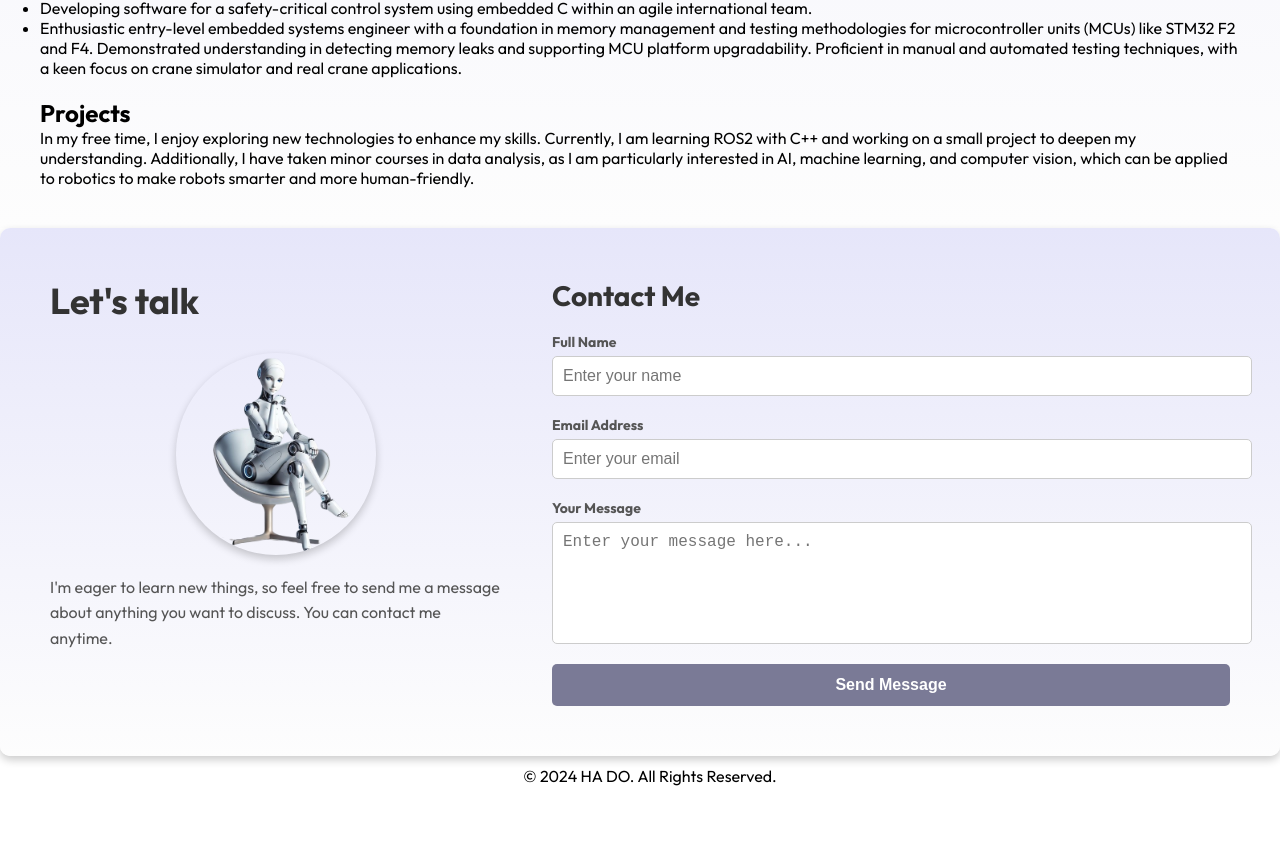
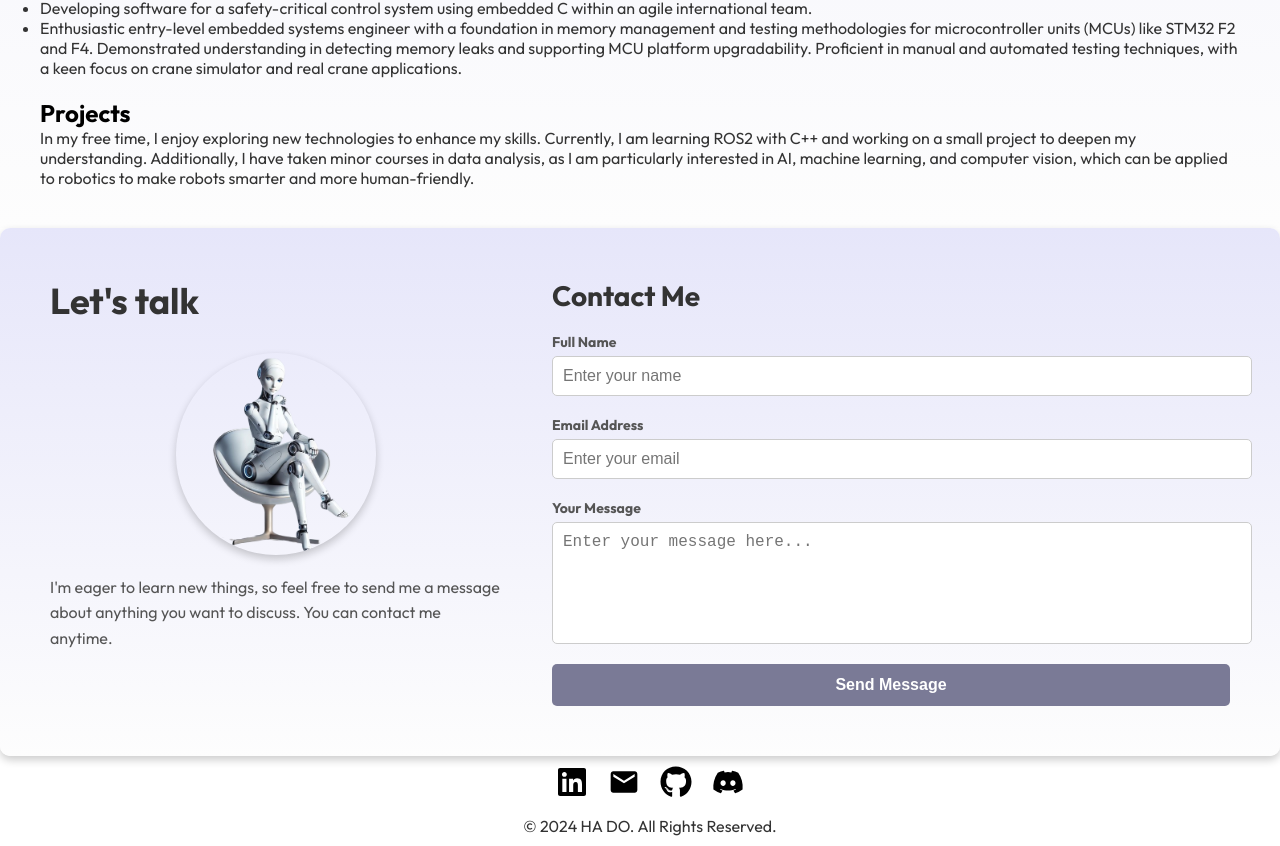
Before and after one commit to khanhhado1208/ha-portfolio, a React (Vite) app: page / in a window 1280 px wide. Shown: the part 1200-2046 px from the top of the page. Before the commit the page ends 1996 px from the top, so only its background shows below. Built offline with nearby package versions, Linux system fonts and the light colour scheme.

Commit message:
update footer

```diff
--- a/package.json
+++ b/package.json
@@ -17,6 +17,7 @@
     "@fontsource/roboto": "^5.1.0",
     "react": "^18.3.1",
     "react-dom": "^18.3.1",
+    "react-icons": "^5.3.0",
     "react-router-dom": "^7.0.1"
   },
   "devDependencies": {
--- a/src/Components/Footer/Footer.css
+++ b/src/Components/Footer/Footer.css
@@ -7,3 +7,26 @@
     bottom: 0;
     width: 100%;
   }
+  .footer-icons {
+    display: flex;
+    justify-content: center;
+    align-items: center;
+    gap: 20px;
+    margin-bottom: 10px;
+  }
+
+  .footer-icons a {
+    color: black;
+    font-size: 2rem;
+    text-decoration: none;
+  }
+
+  .footer-icons a:hover {
+    color: black;
+  }
+
+  p {
+    margin: 0;
+    font-size: 1rem;
+    color: #333;
+  }
--- a/src/Components/Footer/Footer.jsx
+++ b/src/Components/Footer/Footer.jsx
@@ -1,9 +1,27 @@
 import React from "react";
+import { FaLinkedin } from "react-icons/fa";
+import { MdEmail } from "react-icons/md";
+import { FaGithub } from "react-icons/fa";
+import { FaDiscord } from "react-icons/fa6";
 import "./Footer.css";
 
 export const Footer = () => {
   return (
     <footer className="footer">
+      <div className="footer-icons">
+        <a href="https://www.linkedin.com/in/hakhanhdo/" target="_blank" rel="noopener noreferrer">
+          <FaLinkedin />
+        </a>
+        <a href="mailto:khanhhado1208@gmail.com">
+          <MdEmail />
+        </a>
+        <a href="https://github.com/khanhhado1208" target="_blank" rel="noopener noreferrer">
+          <FaGithub />
+        </a>
+        <a href="https://discord.com/users/472454551799201794" target="_blank" rel="noopener noreferrer">
+          <FaDiscord />
+        </a>
+      </div>
       <p>&copy; 2024 HA DO. All Rights Reserved. </p>
     </footer>
   );
--- a/src/Components/Hero/Hero.jsx
+++ b/src/Components/Hero/Hero.jsx
@@ -40,13 +40,13 @@ function Hero() {
         <h2>Skills</h2>
         <div className="about-skills">
           <div className="about-skill">
-            <p>Programming languages: C, C++, embedded C, Python, R, JavaScript, Nodejs, Html, CSS, HDL.</p> <hr style={{ width: "100%" }} />
+            <p>Programming languages: C, C++, embedded C, Python, R, JavaScript, Nodejs, Html, CSS, VHDL.</p> <hr style={{ width: "100%" }} />
           </div>
           <div className="about-skill">
             <p>Database: MongoDB.</p> <hr style={{ width: "100%" }} />
           </div>
           <div className="about-skill">
-            <p>Tools and Platforms: Microsoft Office, Jira, Jenkins, Confluence, ROS, Linux.</p> <hr style={{ width: "100%" }} />
+            <p>Tools and Platforms: Microsoft Office, Jira, Jenkins, Confluence, ROS2, Linux.</p> <hr style={{ width: "100%" }} />
           </div>
           <div className="about-skill">
             <p>Other skills: Communication Skills, Customer Services, CI/CD, Scrum,
```
Also changed, not shown: 1 other file (tests, documents, lock files or other folders).
